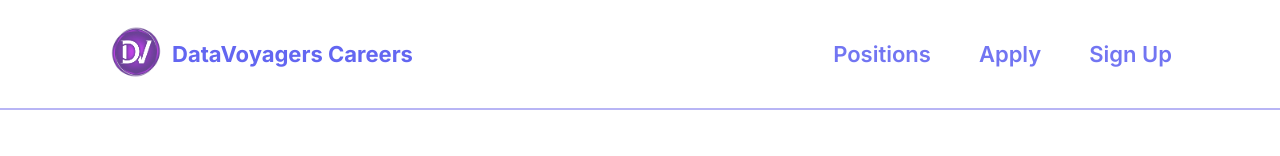
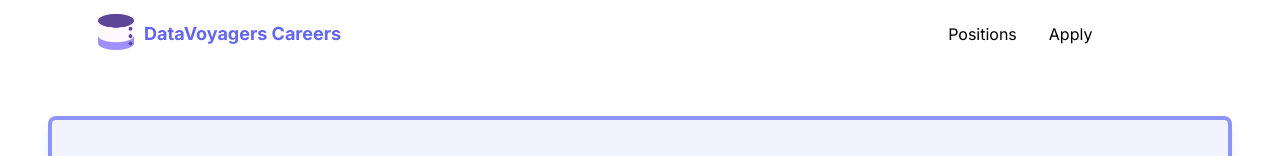
Before and after one commit to carhanc/website-cd, a Next.js app: page /apply in a window 1280 px wide. Shown: the top 156 px of the page. Built offline with nearby package versions, Linux system fonts and the light colour scheme; no server answers; the database is empty.

Commit message:
new logo + responsive navbar

```diff
--- a/src/components/nav.js
+++ b/src/components/nav.js
@@ -19,7 +19,7 @@ const Nav = () => {
       initial={{ y: -5, opacity: 0 }}
       animate={{ y: 0, opacity: 1 }}
       transition={{ duration: 0.1 }}
-      className="sticky top-0 rounded-t-none ease-linear duration-200 p-5 border-b-2 border-indigo-600/40 backdrop-blur-xl z-50"
+      className="sticky top-0 rounded-t-none ease-linear duration-200 p-2 backdrop-blur-xl z-50"
     >
       <Disclosure as="nav" className="w-full space-x-4 rounded-xl px-4 py-0">
         {({ open }) => (
@@ -27,10 +27,10 @@ const Nav = () => {
             <div className="flex flex-row justify-between xl:mx-16">
               <Link
                 href="/"
-                className="gap-2 sm:flex text-[22px] rounded-md p-2 font-semibold hover:scale-105 cursor-pointer ease-linear duration-150 text-gray-700 text-transparent bg-clip-text"
+                className="gap-2 sm:flex text-lg rounded-md p-2 font-semibold hover:scale-105 cursor-pointer ease-linear duration-150 text-gray-700 text-transparent bg-clip-text"
               >
                 <Image
-                  className="relative w-14 lg:mt-[-4px] mt-[-2px] brightness-125 scale-90"
+                  className="relative w-10 lg:mt-[-4px] mt-[-2px] brightness-125 scale-90"
                   alt="NextGen Logo"
                   placeholder="blur"
                   draggable="false"
@@ -47,18 +47,18 @@ const Nav = () => {
               </Disclosure.Button>
 
               {/* Desktop Links */}
-              <div className="hidden gap-x-12 sm:flex text-[22px] my-auto rounded-md p-2 font-semibold text-indigo-700 text-transparent bg-clip-text">
+              <div className="hidden gap-x-8 sm:flex text-md my-auto rounded-md p-2 font-regular text-indigo-700 text-transparent bg-clip-text">
 
                 <Link
                   href="/positions"
-                  className="my-auto hover:scale-105 ease-linear duration-150 hover:text-indigo-500 text-indigo-500/90 hover:brightness-110"
+                  className="my-auto hover:scale-105 ease-linear duration-150 hover:text-indigo-500 text-black hover:brightness-110"
                 >
                   Positions
                 </Link>
 
                 <Link
                   href="/apply"
-                  className="my-auto hover:scale-105 ease-linear duration-150 hover:text-indigo-500 text-indigo-500/90 hover:brightness-110"
+                  className="my-auto hover:scale-105 ease-linear duration-150 hover:text-indigo-500 text-black hover:brightness-110"
                 >
                   Apply
                 </Link>
@@ -79,12 +79,12 @@ const Nav = () => {
               leaveTo="transform scale-95 opacity-0"
               className="relative"
             >
-              <div className="mt-4 mb-4 border-t border-indigo-600/40 sm:hidden h-[157px] py-4">
+              <div className="mb-4 sm:hidden h-[157px] py-4">
                 <div className="mt-2 flex flex-col space-y-4">
                   <Link href="/positions" passHref>
                     <Disclosure.Button
                       as="a"
-                      className="rounded-md p-2 font-semibold text-indigo-500 hover:bg-gray-900/50"
+                      className="rounded-md p-2 font-semibold text-indigo-500"
                     >
                       Positions
                     </Disclosure.Button>
@@ -92,7 +92,7 @@ const Nav = () => {
                   <Link href="/apply" passHref>
                     <Disclosure.Button
                       as="a"
-                      className="rounded-md p-2 font-semibold text-indigo-500 hover:bg-gray-900/50"
+                      className="rounded-md p-2 font-semibold text-indigo-500"
                     >
                       Apply
                     </Disclosure.Button>
@@ -100,7 +100,7 @@ const Nav = () => {
                   <Link href="/myapps" passHref>
                     <Disclosure.Button
                       as="a"
-                      className="rounded-md p-2 font-semibold text-indigo-500 hover:bg-gray-900/50"
+                      className="rounded-md p-2 font-semibold text-indigo-500"
                     >
                       My Applications
                     </Disclosure.Button>
--- a/src/firebase/authLogic.js
+++ b/src/firebase/authLogic.js
@@ -51,19 +51,19 @@ export const AuthLogic = () => {
       {authenticatedUser ? (
         <div className="relative">
           <button
-            className="my-auto hover:scale-105 ease-linear duration-150 hover:text-indigo-500 text-indigo-500/90 hover:brightness-110 flex"
+            className="my-auto hover:scale-105 ease-linear duration-150 hover:text-indigo-500 text-black hover:brightness-110 flex"
             onClick={toggleDropdown}
           >
-            Welcome, {userData?.name}
+            Welcome, {userData?.name} 👋
             <IoMdArrowDropdown className='my-auto ml-1'/>
           </button>
           {dropdownOpen && (
             <div className=" fixed right-0 mt-2 w-56 rounded-md shadow-lg bg-white ring-1 ring-black ring-opacity-5 z-50">
               <div className="py-1" role="menu" aria-orientation="vertical" aria-labelledby="options-menu">
-                <Link href="/myapps" className="block px-4 py-2 text-sm text-gray-700 hover:bg-gray-100" role="menuitem">
+                <Link href="/myapps" className="block px-4 py-2 text-sm text-gray-700 hover:text-indigo-500 hover:bg-black" role="menuitem">
                   My Applications
                 </Link>
-                <button onClick={signOutUser} className="block w-full text-left px-4 py-2 text-sm text-gray-700 hover:bg-gray-100" role="menuitem">
+                <button onClick={signOutUser} className="block w-full text-left px-4 py-2 text-sm text-gray-700 hover:text-red-500" role="menuitem">
                   Logout
                 </button>
               </div>
```
Also changed, not shown: public/logo.png.
